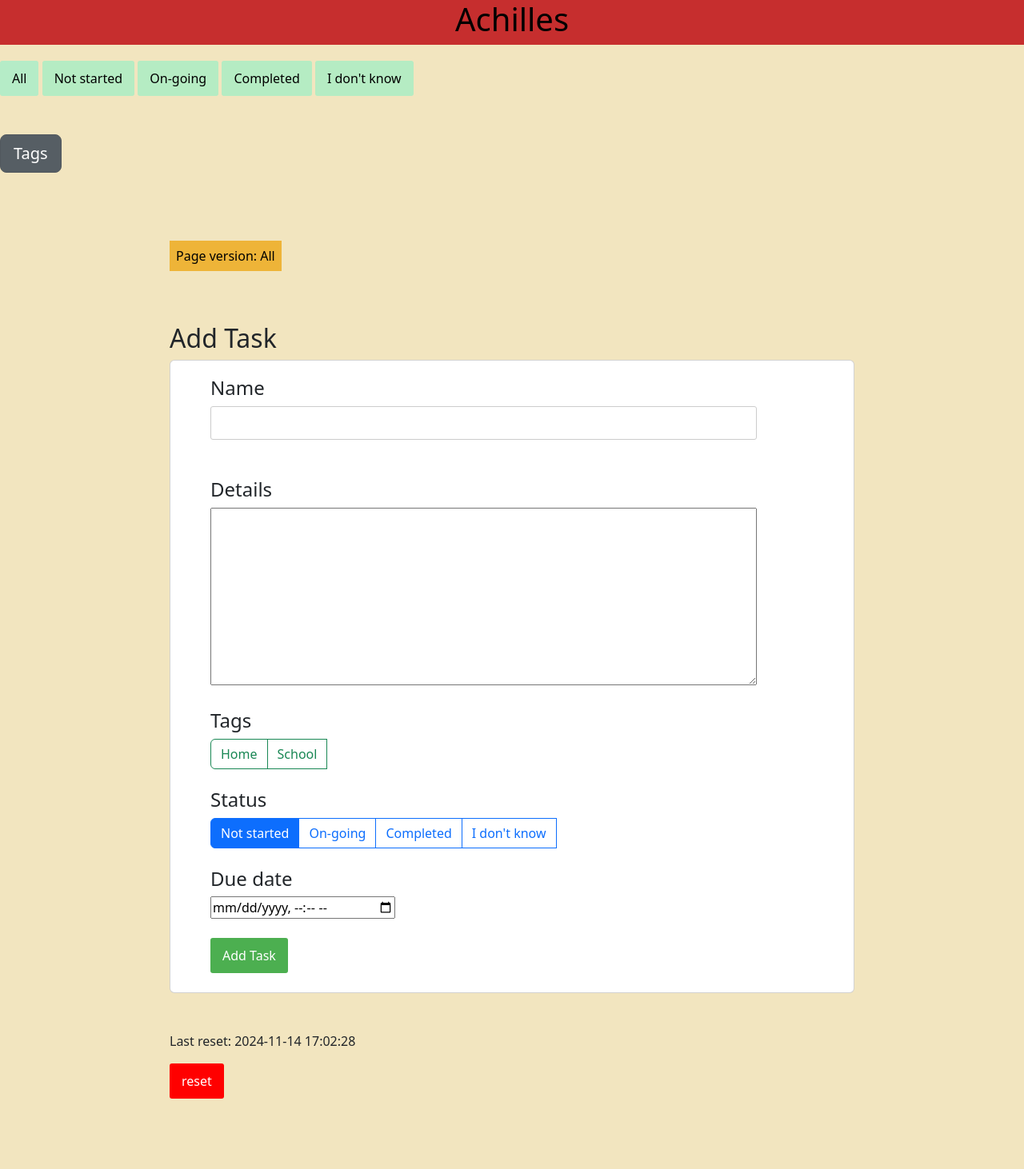
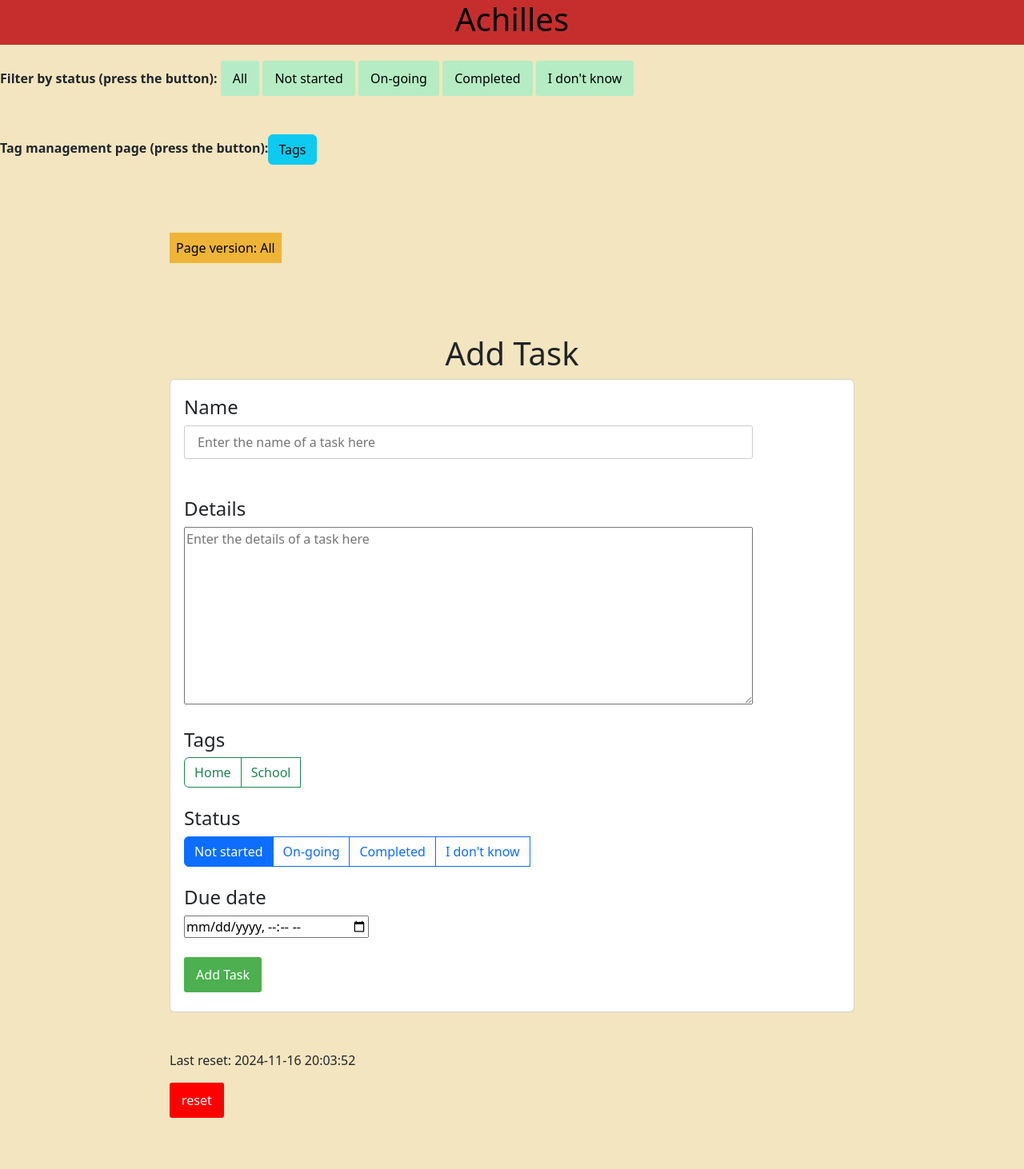
Before and after one commit to nickshen07/sba, a Flask app: page / in a window 1280 px wide. Shown: the whole page at 80% size. Before the commit the page ends 1374 px from the top, so only its background shows below. Run offline with Flask 3, Linux system fonts and the light colour scheme; some libraries are stand-ins or nearby versions.

Commit message:
20241116, 20:26

```diff
--- a/Achilles/app.py
+++ b/Achilles/app.py
@@ -175,6 +175,8 @@ def update(id):
 
 @app.route('/deletetag/<int:id>')
 def deletetag(id):
+    if id < 3:
+        return redirect('/tags')
     try:
         tag = raww(f"SELECT * FROM TaskTags WHERE TagID == {id}")
         if len(tag) > 0:
--- a/Achilles/data.json
+++ b/Achilles/data.json
@@ -1,4 +1,4 @@
 {
-    "reset": "2024-11-14 17:02:28",
+    "reset": "2024-11-16 20:03:52",
     "page": 0
 }
--- a/Achilles/static/css/main.css
+++ b/Achilles/static/css/main.css
@@ -220,5 +220,5 @@ button {
 }
 
 div.ex1 {
-    padding-left: 50px;
+    padding-left: 2%;
 }
--- a/Achilles/templates/index.html
+++ b/Achilles/templates/index.html
@@ -9,7 +9,7 @@
 {% if alt != [] %}
 {% for i in alt %}
 <br />
-<div class="alert alert-warning alert-dismissible fade show" role="alert">
+<div class="alert alert-danger alert-dismissible fade show" role="alert">
     <strong>{{i[1]}} is due this week! [{{i[4]}}]</strong> Please check it.
     <button type="button" class="close" data-dismiss="alert" aria-label="Close">
         <span aria-hidden="true">&times;</span>
@@ -19,6 +19,7 @@
 {% endif %}
 
 <form action="/" method="POST">
+    <strong>Filter by status (press the button):</strong>
     <input type="submit" style="-webkit-text-fill-color: black; background-color:rgba(0, 255, 221, 0.254);" name="page"
         value="All">
     <input type="submit" style="-webkit-text-fill-color: black; background-color:rgba(0, 255, 204, 0.254);" name="page"
@@ -27,14 +28,15 @@
         value="On-going">
     <input type="submit" style="-webkit-text-fill-color: black; background-color:rgb(0, 255, 204, 0.254);" name="page"
         value="Completed">
-    <input type="submit" style="-webkit-text-fill-color: black; background-color:rgb(0, 255, 204, 0.254);" name="page"
-        value="I don't know">
+    <input type="submit" role="button" style="-webkit-text-fill-color: black; background-color:rgb(0, 255, 204, 0.254);"
+        name="page" value="I don't know">
 </form>
 
 <br />
 <br />
 
-<a href="/tags" class="btn btn-secondary btn-lg active" role="button" aria-pressed="true">Tags</a>
+<strong>Tag management page (press the button):</strong><a href="/tags"><button type="button"
+        class="btn btn-info">Tags</button></a>
 <br />
 <br />
 
@@ -205,17 +207,20 @@
     </div>
     {% endif %}
     <br />
-    <h2>Add Task</h2>
+    <br />
+    <h1 class="center">Add Task</h1>
     <div class="card g-4 ex1">
         <form action="/" method="POST">
             <h4>Name</h4>
             <div>
-                <input type="text" name="con" id="content" style="width: 85%; padding: .5em 1em;">
+                <input type="text" name="con" id="content" style="width: 85%; padding: .5em 1em;"
+                    placeholder="Enter the name of a task here">
             </div><br />
             <br />
             <h4>Details</h4>
             <div>
-                <a><textarea rows="9%" cols="85%" name="det" id="det"></textarea></a>
+                <a><textarea rows="9%" cols="85%" name="det" id="det"
+                        placeholder="Enter the details of a task here"></textarea></a>
             </div>
             <br />
             <h4>Tags</h4>
--- a/Achilles/templates/tags.html
+++ b/Achilles/templates/tags.html
@@ -28,7 +28,8 @@
     <br />
     <div>
         <form action="/tags" method="POST">
-            <input type="text" name="tagname" id="content" style="width: 85%; padding: .5em 1em;">
+            <input type="text" name="tagname" id="content" style="width: 85%; padding: .5em 1em;"
+                placeholder="Enter a new tag here">
             <input type="submit" value="Add Tag">
         </form>
     </div>
```
Also changed, not shown: Achilles/info.db.
